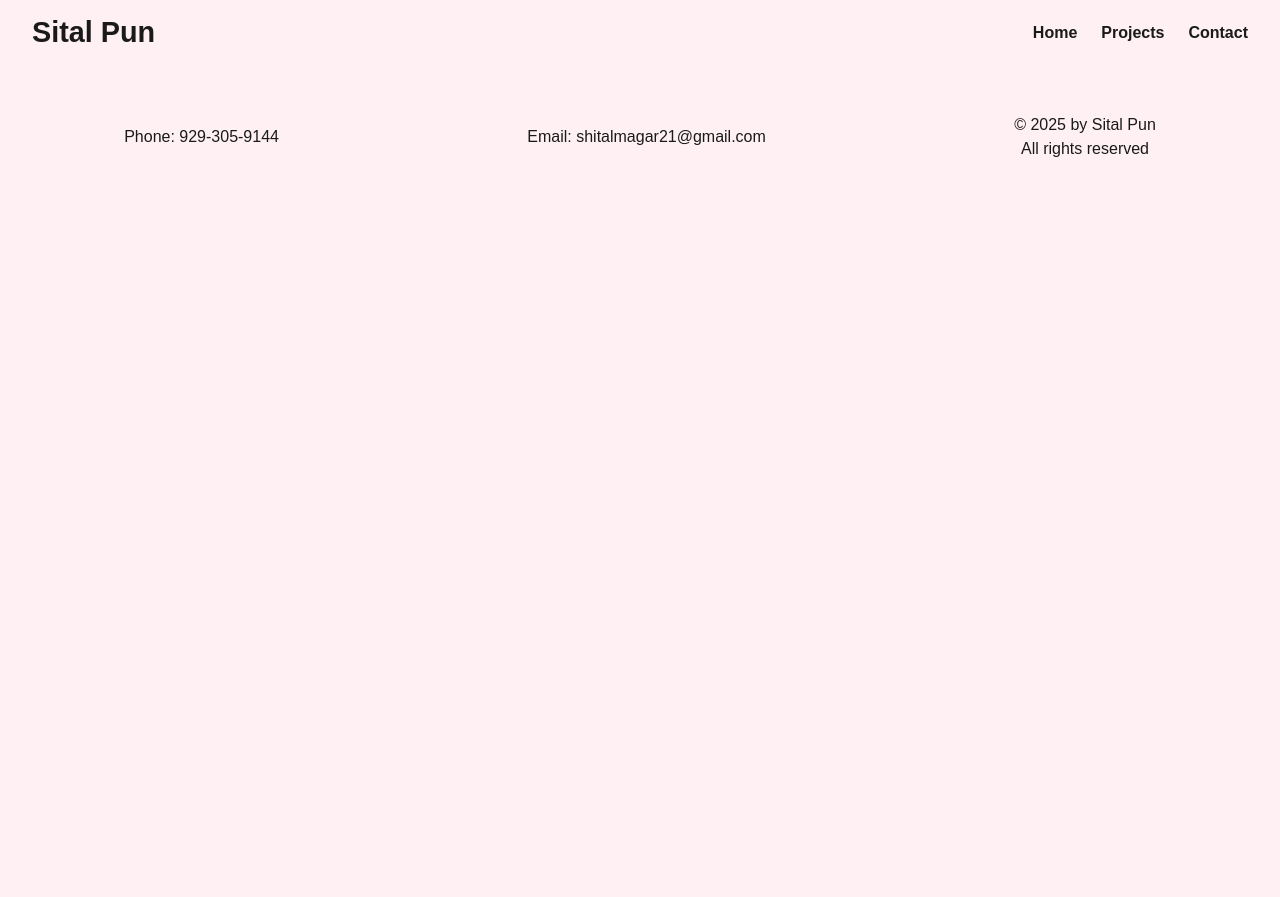
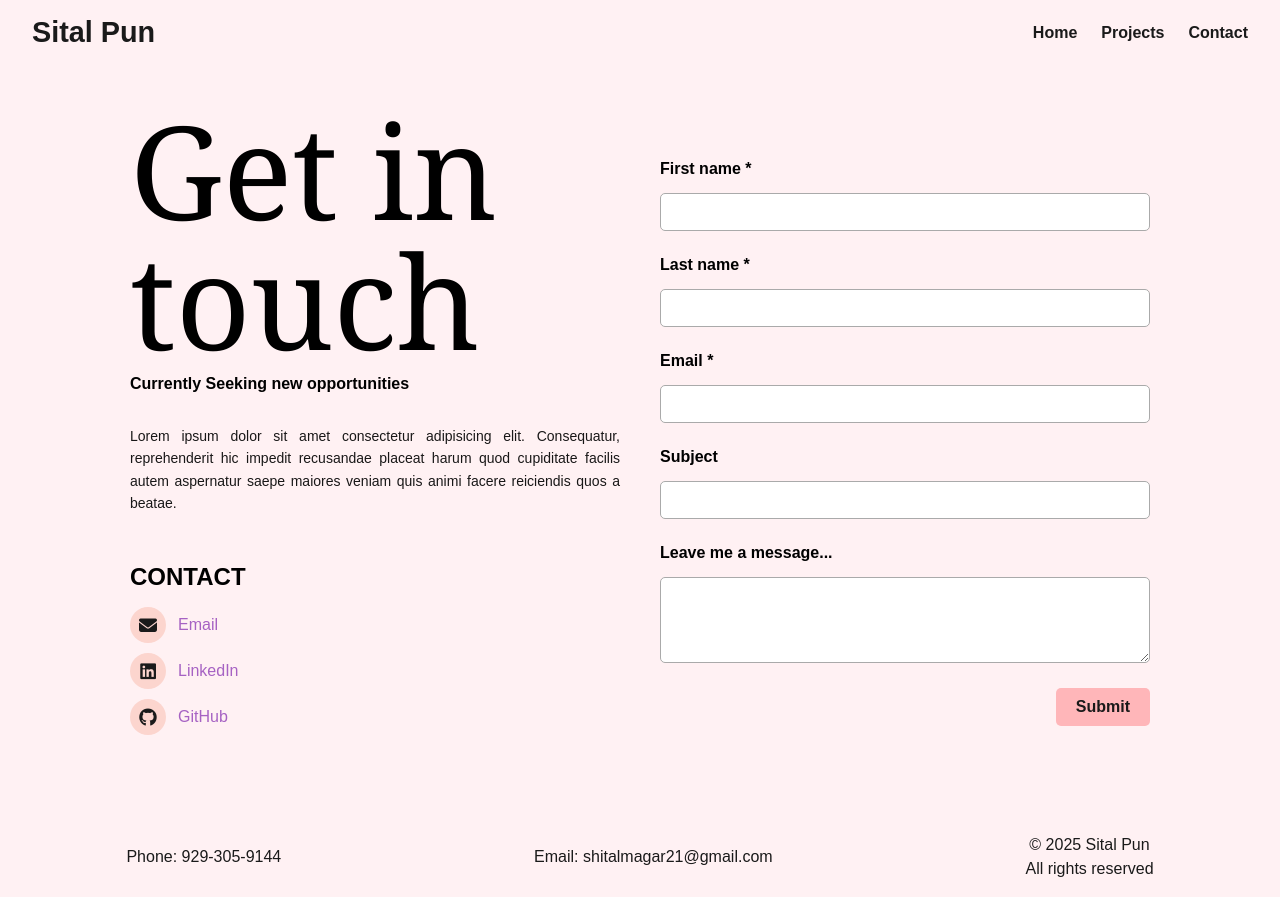
Before and after one commit to spun21m/cu-portfolio-project, a plain HTML site: page contact.html in a window 1280 px wide. Before the commit the page ends 800 px from the top, so only its background shows below. Drawn offline with Linux system fonts and the light colour scheme.

Commit message:
Contact page added

```diff
--- a/contact.html
+++ b/contact.html
@@ -1,16 +1,20 @@
 <!DOCTYPE html>
 <html lang="en">
   <head>
-    <meta charset="UTF-8">
-    <meta name="viewport" content="width=device-width, initial-scale=1.0">
+    <meta charset="UTF-8" />
+    <meta name="viewport" content="width=device-width, initial-scale=1.0" />
+    <link
+      rel="stylesheet"
+      href="https://cdnjs.cloudflare.com/ajax/libs/font-awesome/6.4.0/css/all.min.css"
+    />
+
     <title>Contact Me | Sital Pun</title>
-    <link rel="stylesheet" href="style.css">
+    <link rel="stylesheet" href="style.css" />
   </head>
   <body>
     <div class="container">
-
       <header>
-            <h1>Sital Pun</h1>
+        <h1><a href="/">Sital Pun</a></h1>
         <nav>
           <ul>
             <li><a href="index.html">Home</a></li>
@@ -19,16 +23,91 @@
           </ul>
         </nav>
       </header>
+      <main>
+        <!-- <h2 class="title">Sital Pun</h2> -->
+        <div class="contact-container">
+          <div class="contact-info">
+            <div class="slide-in">
+              <h2 class="big-title">Get in touch</h2>
+              <h3 class="subtitle">Currently Seeking new opportunities</h3>
+              <p class="description">
+                Lorem ipsum dolor sit amet consectetur adipisicing elit.
+                Consequatur, reprehenderit hic impedit recusandae placeat harum
+                quod cupiditate facilis autem aspernatur saepe maiores veniam
+                quis animi facere reiciendis quos a beatae.
+              </p>
+            </div>
+            <div class="contact-icons">
+              <h3>CONTACT</h3>
+              <p>
+                <a
+                  href="mailto:shitalmagar21@gmail.com"
+                  target="_blank"
+                  aria-label="Email"
+                >
+                  <i class="fa-solid fa-envelope"></i>
+                  Email
+                </a>
+              </p>
+              <p>
+                <a
+                  href="https://www.linkedin.com/in/sital-pun-758843280/"
+                  target="_blank"
+                  aria-label="LinkedIn"
+                >
+                  <i class="fa-brands fa-linkedin"></i>
+                  LinkedIn
+                </a>
+              </p>
+              <p>
+                <a
+                  href="https://github.com/spun21m"
+                  target="_blank"
+                  aria-label="GitHub"
+                >
+                  <i class="fa-brands fa-github"></i>
+                  GitHub
+                </a>
+              </p>
+            </div>
+          </div>
+          <div class="contact-form">
+            <form action="">
+              <label for="first-name">First name *</label>
+              <input type="text" id="first-name" name="first-name" required />
+
+              <label for="last-name">Last name *</label>
+              <input type="text" id="last-name" name="last-name" required />
+
+              <label for="email">Email *</label>
+              <input type="email" id="email" name="email" required />
+
+              <label for="subject">Subject</label>
+              <input type="text" id="subject" name="subject" />
+
+              <label for="message">Leave me a message...</label>
+              <textarea
+                id="message"
+                name="message"
+                rows="4"
+                required
+              ></textarea>
+              <div class="submit-container">
+                <button type="submit">Submit</button>
+              </div>
+            </form>
+          </div>
+        </div>
+      </main>
     </div>
     <footer>
       <div class="footer-details">
         <div>Phone: 929-305-9144</div>
         <div>Email: shitalmagar21@gmail.com</div>
         <div>
-                <p>&copy; 2025 by Sital Pun</p>
+          <p>&copy; 2025 Sital Pun</p>
           <p>All rights reserved</p>
         </div>
-
       </div>
     </footer>
   </body>
--- a/style.css
+++ b/style.css
@@ -53,6 +53,10 @@ p {
   line-height: 1.5rem;
 }
 
+.intro-container{
+  margin: 40px auto;
+}
+
 .intro-section {
   display: flex;
   flex-wrap: wrap;
@@ -86,6 +90,7 @@ p {
 .intro p:nth-of-type(2) {
   line-height: 1.6;
   opacity: 0.8;
+  text-align: justify;
 }
 
 .buttons {
@@ -135,7 +140,7 @@ p {
 
 .project-container {
   max-width: 900px;
-  margin: 0 auto;
+  margin: 40px auto;
 }
 
 .project-container h2 {
@@ -241,6 +246,149 @@ p {
   display: block;
 }
 
+.contact-container{
+  display: flex;
+  gap: 40px;
+  padding: 0 40px;
+  max-width: 1100px;
+  margin: 40px auto;
+  flex-wrap: wrap;
+}
+
+
+.contact-info, .contact-form{
+  flex: 1 1 400px;;
+
+}
+
+.contact-info .big-title{
+  font-size: 130px;
+  line-height: 1;
+  font-weight: 400;
+  font-family: "Georgia", serif;
+}
+
+.contact-info .subtitle{
+  font-size: 16px;
+  margin-top: 10px;
+}
+
+.contact-info .description{
+  font-size: 14px;
+  line-height: 1.6;
+  margin-top: 2rem;
+  max-width: 600px;
+  opacity: 0.9;
+  text-align: justify;
+}
+
+.contact-info .contact-icons{
+  margin-top: 3rem;
+}
+
+.contact-info .contact-icons h3{
+  font-size: 1.5rem;
+  margin-bottom: 1rem;
+}
+
+.contact-info .contact-icons a {
+  display: flex;
+  align-items: center;
+  gap: 12px;
+  margin-bottom: 10px;
+  text-decoration: none;
+  /* color: var(--highlight-color); */
+  color: #a662c3;
+  transition: color 0.3s ease;
+  /* font-size: 1.5rem; */
+
+}
+
+.contact-info .contact-icons a:hover{
+  color: #e17b7b;
+
+}
+
+.contact-info .contact-icons i{
+  display: flex;
+  align-items: center;
+  justify-content: center;
+  width: 36px;
+  height: 36px;
+  border-radius: 50%;
+  background-color: var(--accent-color);
+  color: var(--primary-color-text);
+  font-size: 18px;
+  transform: background-color 0.3s ease;
+}
+
+.contact-info .contact-icons a:hover i{
+  background-color: #e17b7b;
+  color: #fff;
+}
+@keyframes slideInFromLeft {
+  0% {
+    transform: translateX(-50px);
+    opacity: 0;
+  }
+  100% {
+    transform: translateX(0);
+    opacity: 1;
+  }
+}
+
+.slide-in{
+  animation: slideInFromLeft 1s ease-out;
+}
+
+.contact-form form{
+  display: flex;
+  flex-direction: column;
+  gap: 10px;
+  margin-top: 40px;
+}
+
+.contact-form label {
+  margin-top: 15px;
+  font-weight: bold;
+}
+
+input, textarea {
+  padding: 10px;
+  border: 1px solid #aaa;
+  border-radius: 5px;
+  margin-top: 5px;
+  font-size: 14px;
+}
+
+
+textarea {
+  resize: vertical;
+  /* height: 150px; */
+}
+
+.submit-container{
+  display: flex;
+  justify-content: flex-end;
+}
+
+.submit-container button {
+  margin-top: 15px;
+  padding: 10px 20px;
+  background-color: var(--primary-button-color);
+  color: var(--primary-color-text);
+  font-weight: bold;
+
+  border: none;
+  border-radius: 5px;
+  cursor: pointer;
+  font-size: 16px;
+  transition: background-color 0.3s ease;
+}
+
+.submit-container button:hover {
+  background-color: #e17b7b;
+}
 footer {
   text-align: center;
   padding: 1rem;
```
Also changed, not shown: index.html (+4 -3 lines), projects.html (+13 -7 lines), projectsdetails.html (+23 -19 lines). Lines whose indentation alone changed are shown as unchanged.
